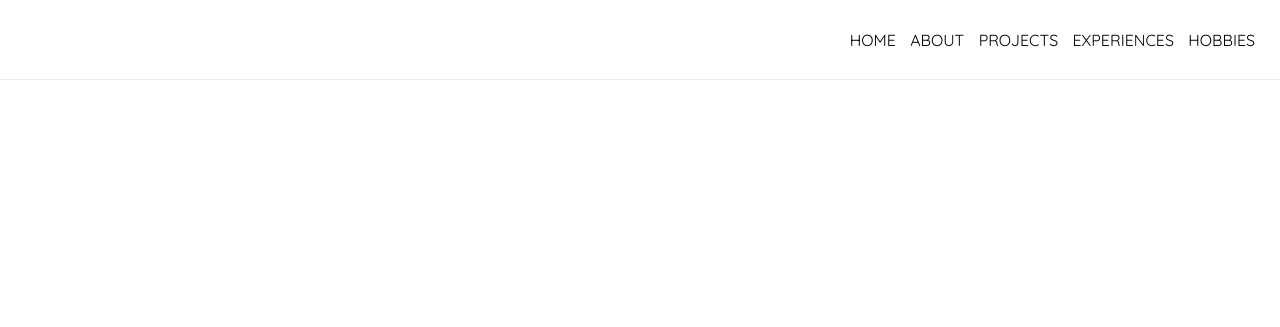
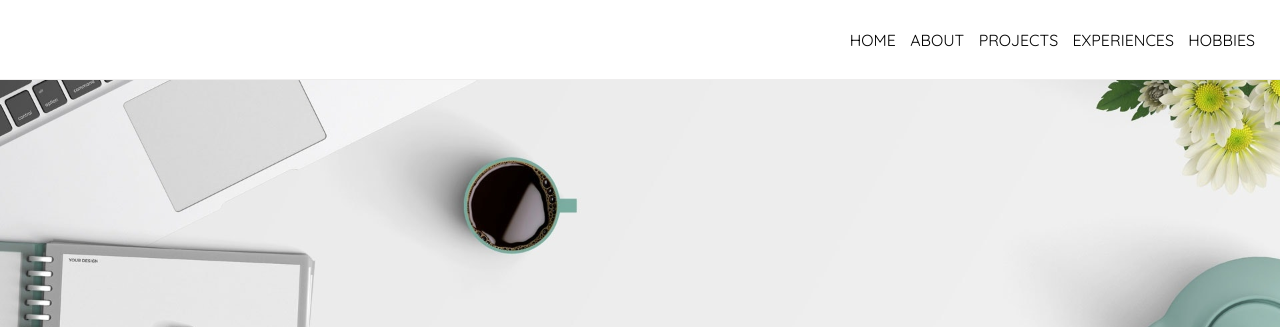
Before and after one commit to karen-ly/karen-ly.github.io, a plain HTML site: page index.html in a window 1280 px wide. Shown: the top 327 px of the page. Drawn offline with Linux system fonts and the light colour scheme.

Commit message:
Update Index.css

```diff
--- a/Index.css
+++ b/Index.css
@@ -99,7 +99,7 @@ a:hover {
 }
 /*-----Welcome Header---*/
 .first {
-	background-image: url("computerbackground.jpg") no-repeat center center fixed;
+	background-image: url("computerbackground.jpg");
 	background-attachment: fixed;
 	background-repeat: no-repeat;
 	background-size: cover;
```
